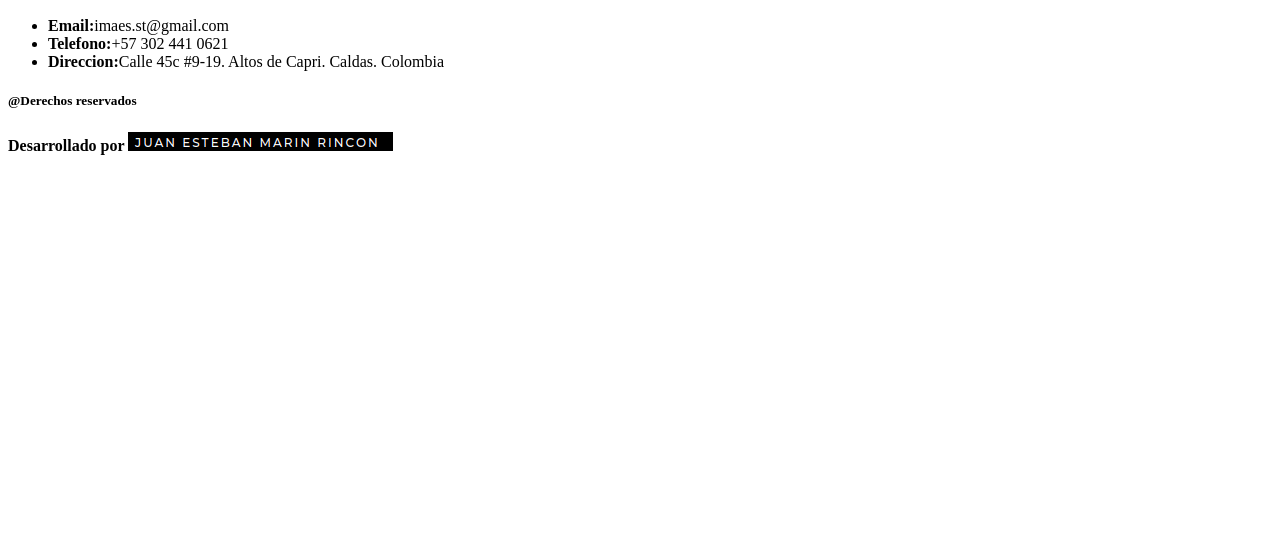
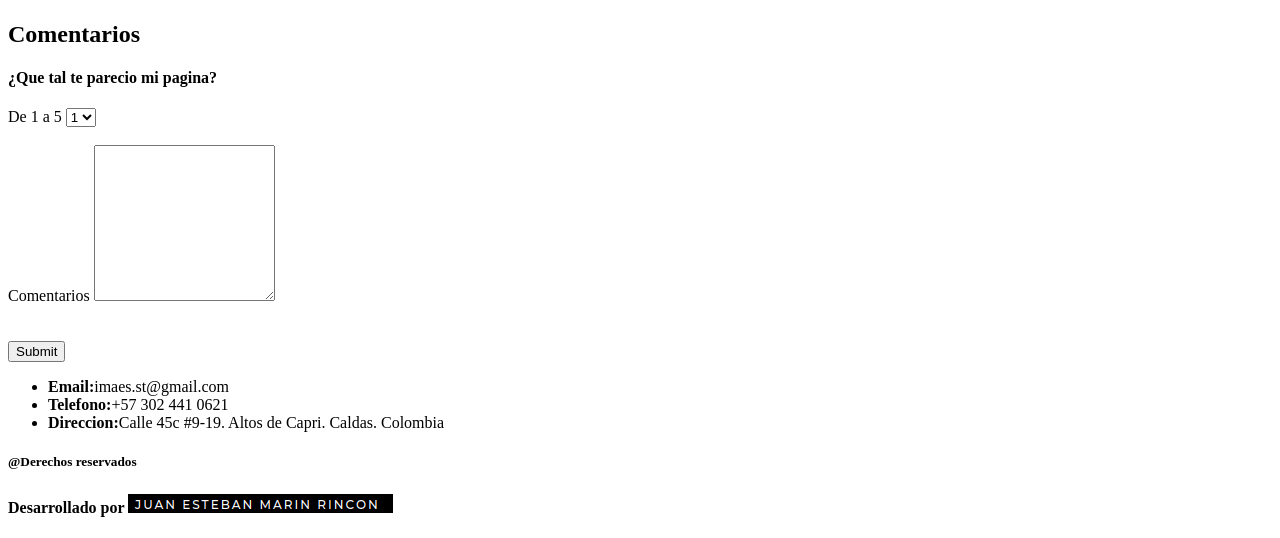
Before and after one commit to imaes11st/curriculum, a website: page html/experiencia.html in a window 1280 px wide. Shown: the part 503-1041 px from the top of the page. Before the commit the page ends 800 px from the top, so only its background shows below. Drawn offline with nearby package versions, Linux system fonts and the light colour scheme.

Commit message:
Añadiento etiquetas para la caja de comentarios

```diff
--- a/html/experiencia.html
+++ b/html/experiencia.html
@@ -46,7 +46,27 @@
         </div>
     </section>
     <article>
-
+        <h2>Comentarios</h2>
+        <form action="/action_page.php">
+            <div>
+                <h4>¿Que tal te parecio mi pagina?</h4>
+                <label for="puntaje">De 1 a 5</label>
+                <select name="puntaje" id="puntaje"><!--Dropdown con select-->
+                  <option value="numero">1</option>
+                  <option value="numero">2</option>
+                  <option value="numero">3</option>
+                  <option value="numero">4</option>
+                  <option value="numero">5</option>
+                </select>
+            </div>
+            <br>
+            <div>
+                <label for="lugar">Comentarios</label>
+                <textarea id="box_comentario" cols="20" rows="10"></textarea>
+            </div>
+            <br><br>
+            <input type="submit" value="Submit">
+          </form>
 
         <!--Falta por llenar el espacio del article,
             buscar algo interesante en internet
```
